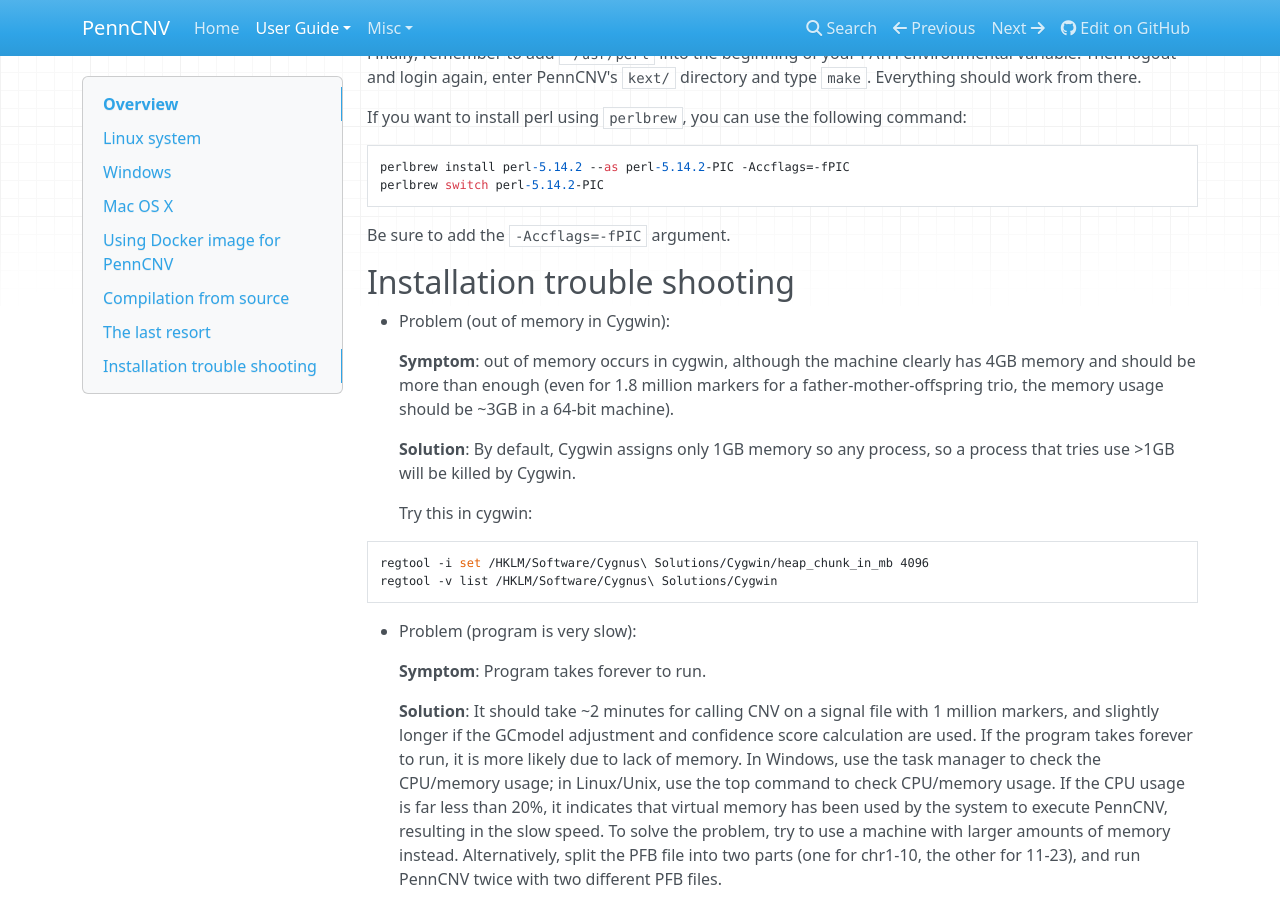
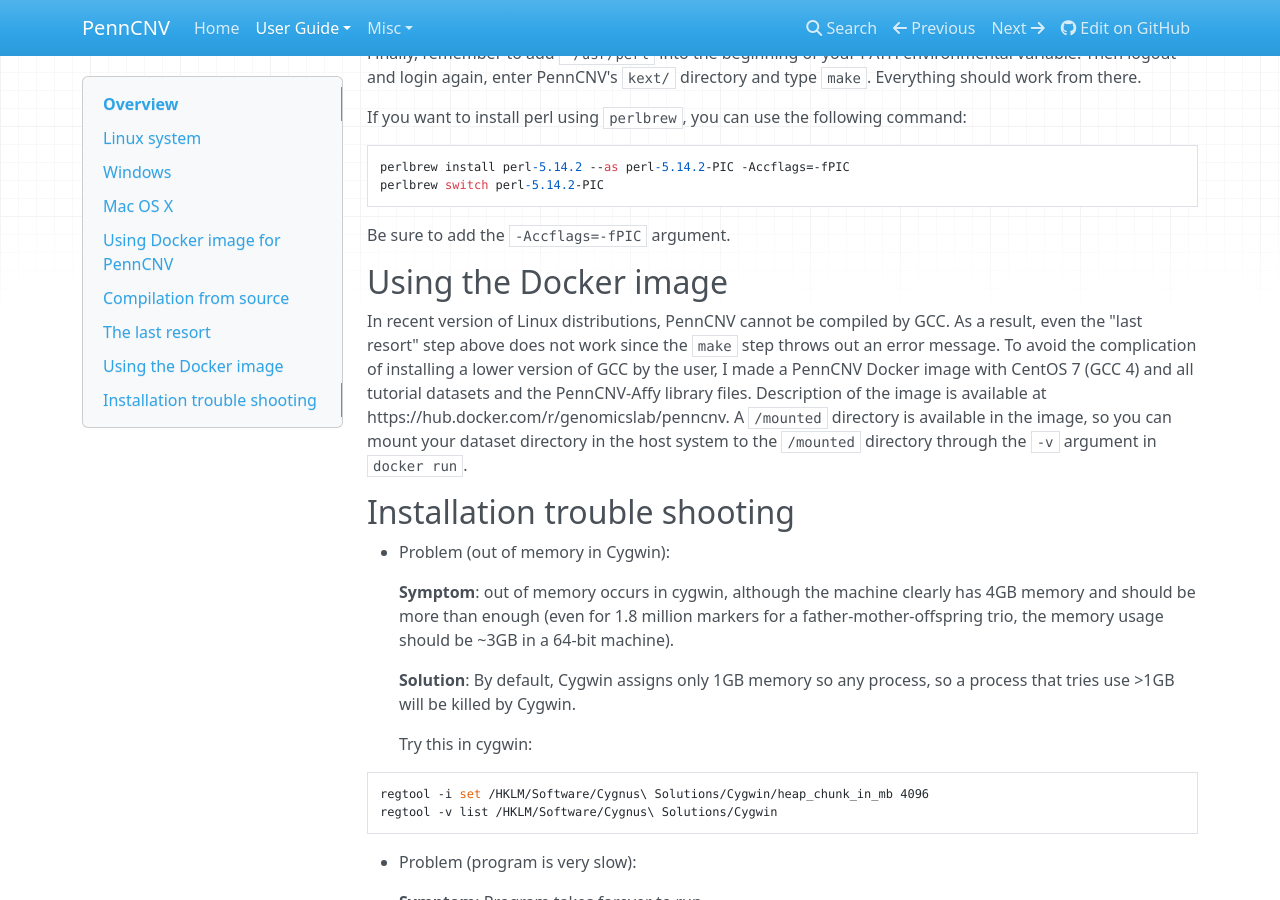
Before and after one commit to WGLab/PennCNV, an MkDocs documentation site: the page built from docs/user-guide/install.md, in a window 1280 px wide and 900 px high, scrolled down 5458 px. Built offline with MkDocs 1.6.1, drawn with Linux system fonts in a browser that asks for light colours; nearby versions of some CDN libraries; old or Windows-style settings are respelled for this version of MkDocs.

Commit message:
Update install.md

````diff
--- a/docs/user-guide/install.md
+++ b/docs/user-guide/install.md
@@ -117,6 +117,9 @@
 ```
 Be sure to add the `-Accflags=-fPIC` argument.
 
+## Using the Docker image
+
+In recent version of Linux distributions, PennCNV cannot be compiled by GCC. As a result, even the "last resort" step above does not work since the `make` step throws out an error message. To avoid the complication of installing a lower version of GCC by the user, I made a PennCNV Docker image with CentOS 7 (GCC 4) and all tutorial datasets and the PennCNV-Affy library files. Description of the image is available at https://hub.docker.com/r/genomicslab/penncnv. A `/mounted` directory is available in the image, so you can mount your dataset directory in the host system to the `/mounted` directory through the `-v` argument in `docker run`.
 
 ## Installation trouble shooting
 
````
